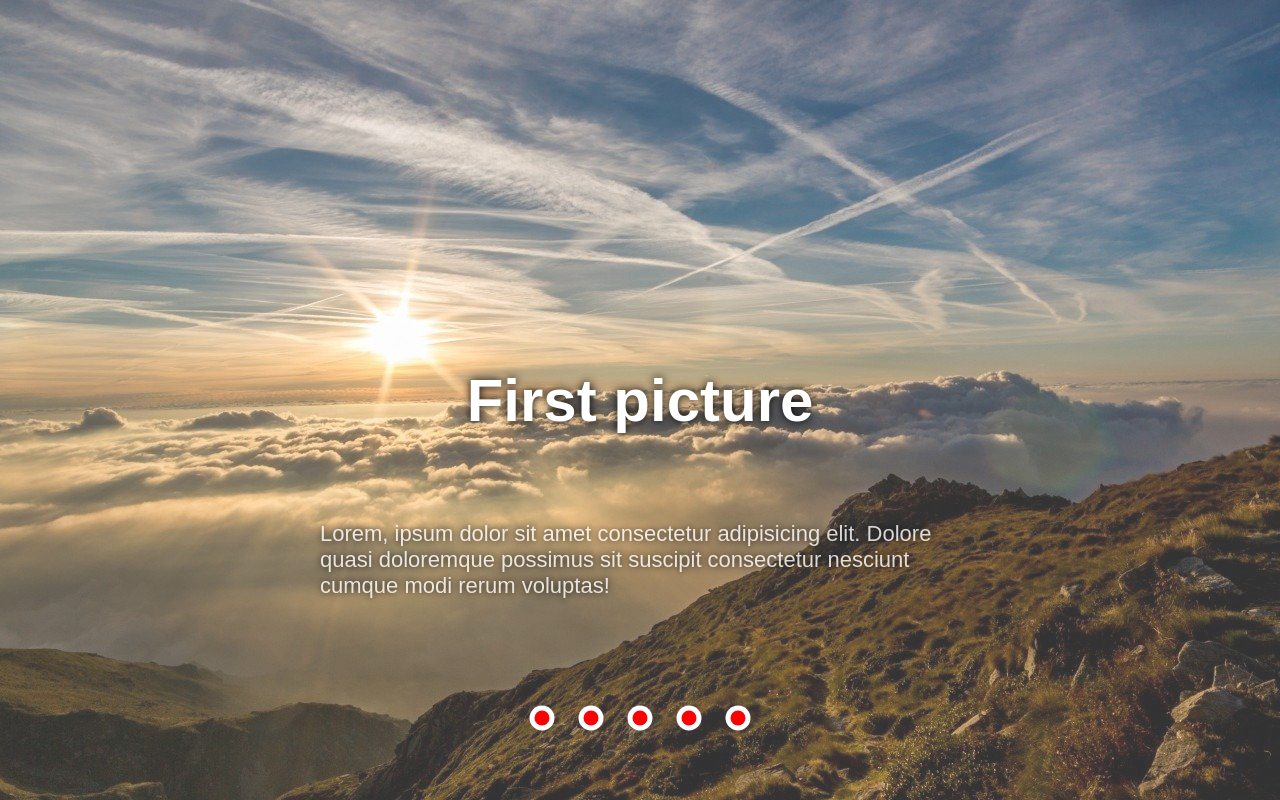
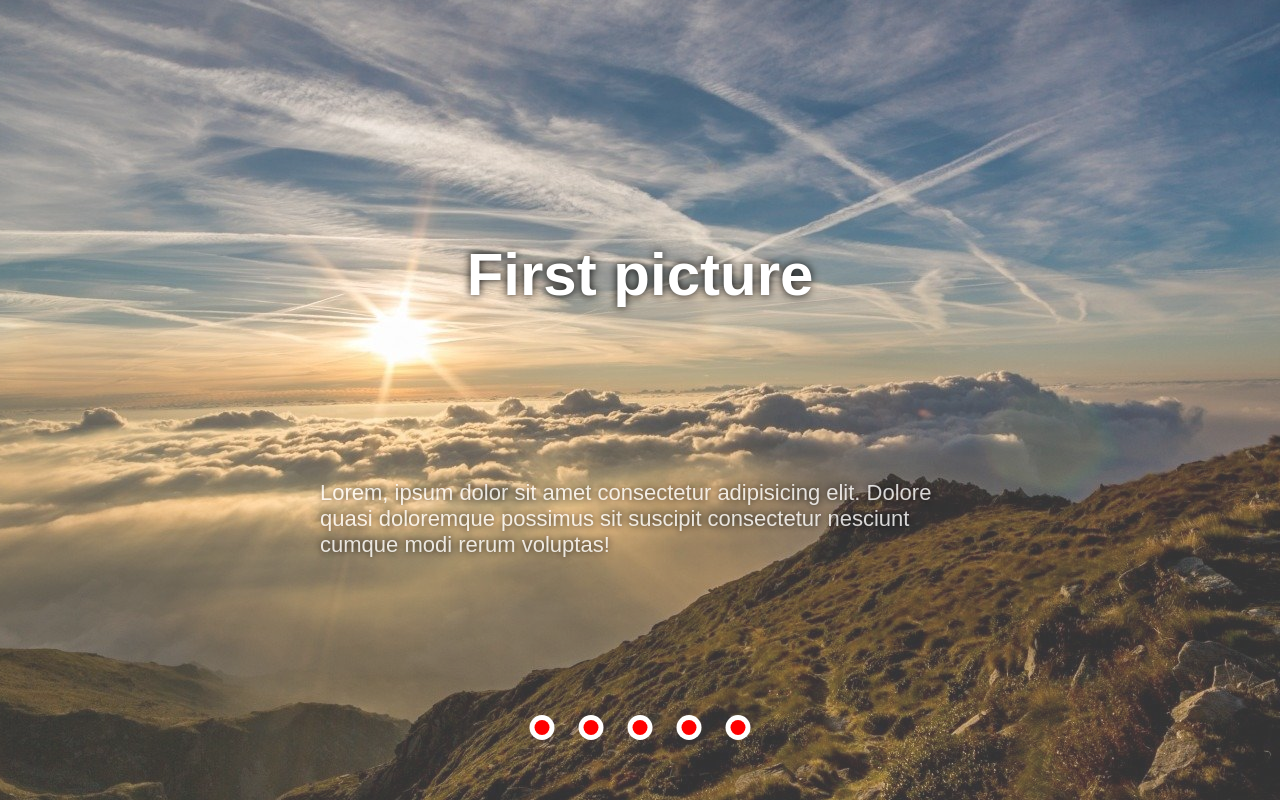
Before and after one commit to Gamattowicz/Slider, a plain HTML site: page index.html in a window 1280 px wide. Drawn offline with Linux system fonts and the light colour scheme.

Commit message:
change position of image's text

```diff
--- a/style.css
+++ b/style.css
@@ -22,9 +22,9 @@ img.slider {
 
 h1.title {
     position: absolute;
-    top: 50%;
+    top: 30%;
     left: 50%;
-    transform: translate(-50%, -50%);
+    transform: translateX(-50%);
     font-size: 60px;
     color: white;
     font-family: sans-serif;
@@ -33,9 +33,9 @@ h1.title {
 
 div.element-text {
     position: absolute;
-    top: 70%;
+    top: 60%;
     left: 50%;
-    transform: translate(-50%, -50%);
+    transform: translateX(-50%);
     font-size: 22px;
     color: white;
     font-family: sans-serif;
@@ -47,7 +47,7 @@ div.dots {
     position: absolute;
     top: 90%;
     left: 50%;
-    transform: translate(-50%, -50%);
+    transform: translateX(-50%);
 }
 
 div.dots span {
```
